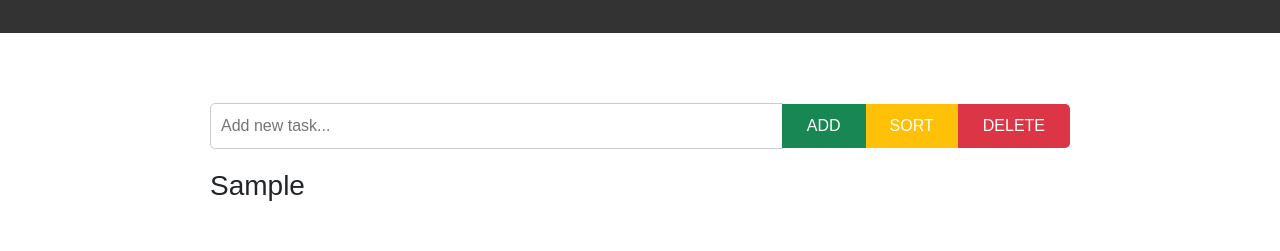
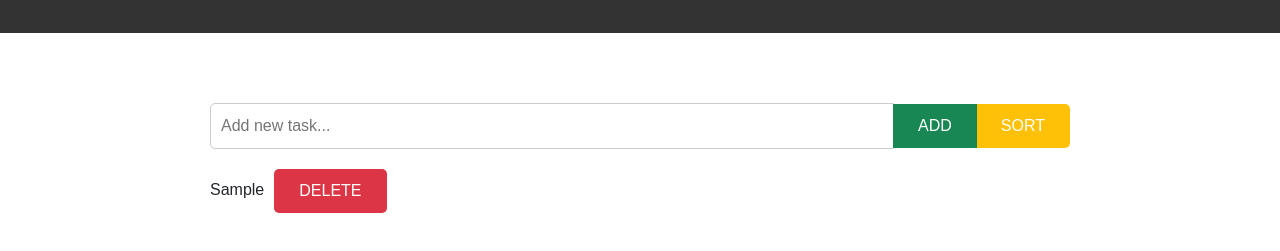
Before and after one commit to macparihar/CMSK-0152-FS11--Assignment-5-to-do-list, a plain HTML site: page index.html in a window 1280 px wide. Both pictures are taken after typing "Sample" into the empty fields and a click on the button "ADD". Shown: the part 103-354 px from the top of the page. Drawn offline with nearby package versions, Linux system fonts and the light colour scheme.

Commit message:
delete button  done

```diff
--- a/index.html
+++ b/index.html
@@ -28,7 +28,6 @@
             <input id="taskInput" type="text" class="input-field" placeholder="Add new task...">
             <button id="addBtn" class="btn btn-success">ADD</button>
             <button id="sortBtn" class="btn btn-warning" onclick="sort()">SORT</button>
-            <button id="delBtn" class="btn btn-danger">DELETE</button>
         </div>
 
         <!-- To-Do List Items -->
--- a/script.js
+++ b/script.js
@@ -1,20 +1,47 @@
-const taskInput = document.getElementById("taskInput");
-const addBtn = document.getElementById("addBtn");
-const sortBtn = document.getElementById("sortBtn");
-const delBtn = document.getElementById("delBtn");
+
+
+
+
+
 
 function addTask() {
-  const task = taskInput.value.trim();
-  if (task !== "") {
-    const newTaskElement = document.createElement("h3");
-    const container = document.querySelector("#taskList");
+  var taskInput = document.getElementById("taskInput").value;
+  if (taskInput === "") {
+      alert("Please enter a task!");
+      return;
+  }
 
-    newTaskElement.innerHTML = task;
-    container.appendChild(newTaskElement);
-    taskInput.value = "";
-  }
+  var taskList = document.getElementById("taskList");
+
+  // Create elements
+  var taskItem = document.createElement("div");
+  var taskText = document.createElement("span");
+  var deleteBtn = document.createElement("button");
+
+  // Assign classes and text
+  taskItem.className = "task-item";
+  taskText.textContent = taskInput;
+  deleteBtn.textContent = "DELETE";
+  deleteBtn.className = "btn btn-danger";
+
+  // Event listener for delete button
+  deleteBtn.addEventListener("click", function() {
+    taskList.removeChild(taskItem);
+  });
+
+  // Append elements
+    taskItem.appendChild(taskText);
+  taskItem.appendChild(deleteBtn);
+  taskList.appendChild(taskItem);
+
+  // Clear input field
+  document.getElementById("taskInput").value = "";
 }
-addBtn.addEventListener("click", addTask);
+
+// Add event listener for the ADD button
+document.getElementById("addBtn").addEventListener("click", addTask);
+
+
 
 function sort() {
   const taskListContainer = document.getElementById("taskList");
```
